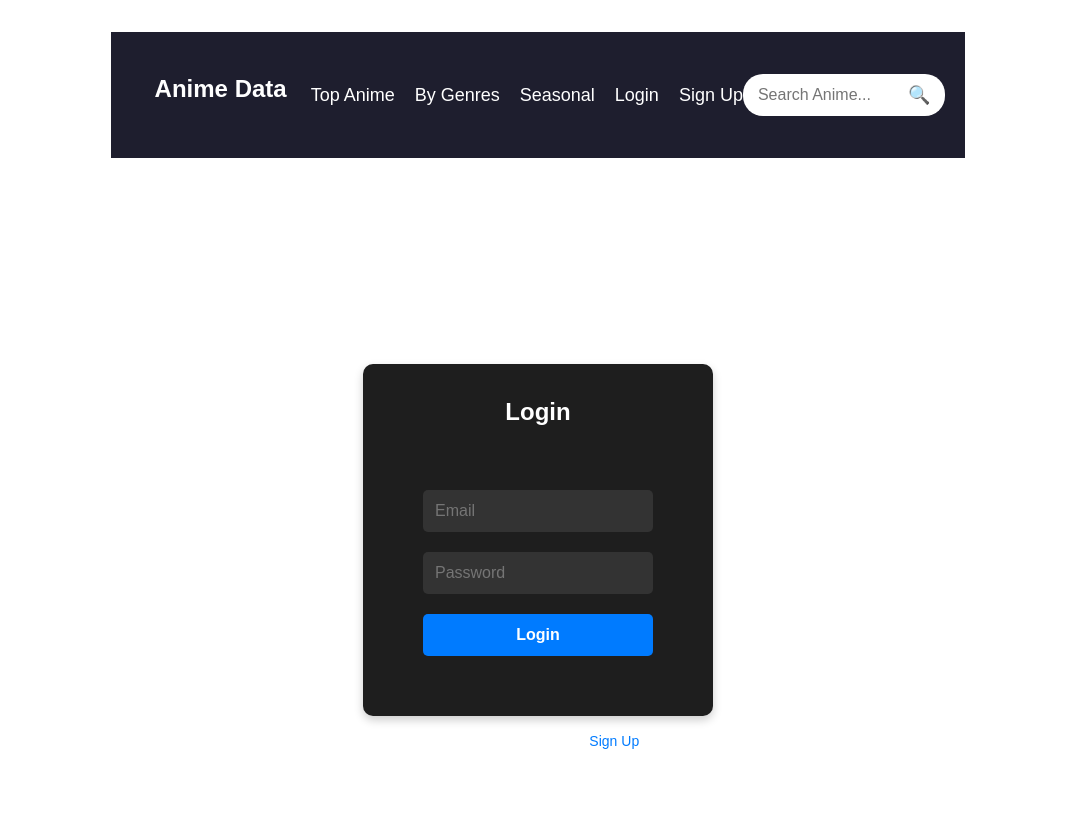
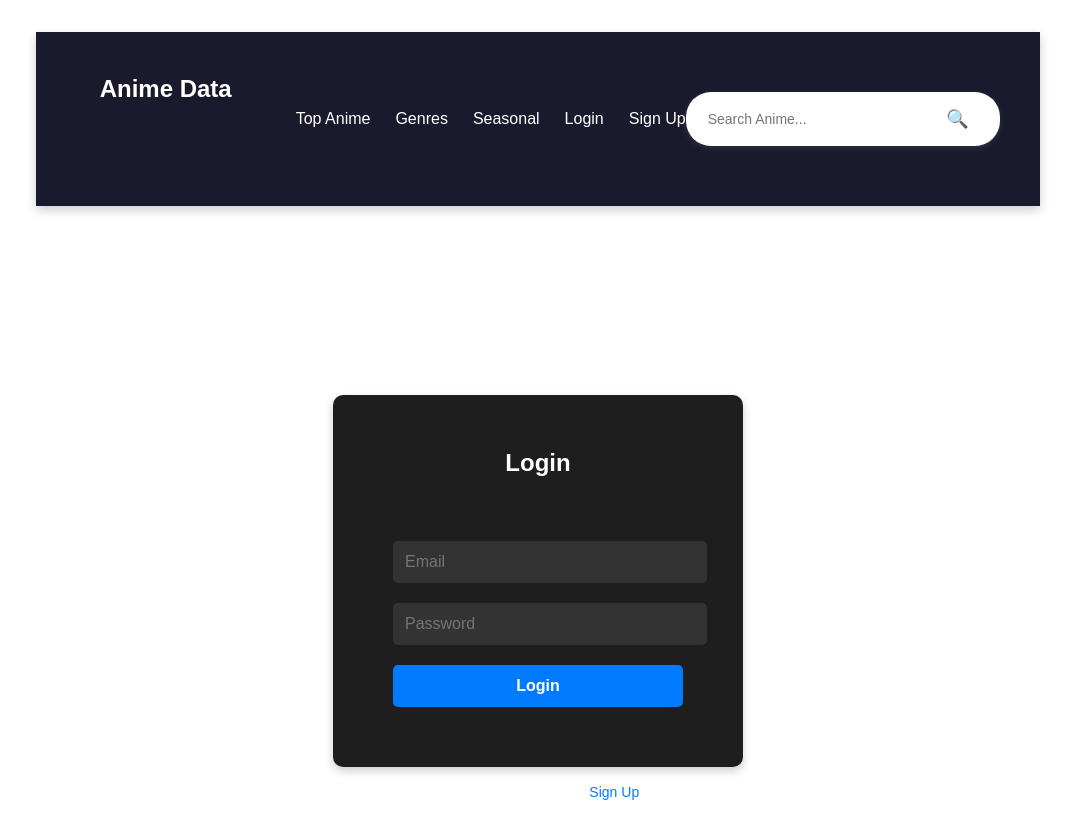
Before and after one commit to Dionathann/Anime-Website, a React (Vite) app: page /login in a window 1280 px wide. Shown: the top 838 px of the page, without its empty margins (102-1177 px from the left). Built offline with nearby package versions, Linux system fonts and the light colour scheme.

Commit message:
Limiting User Logging
Limit User Logging using token expiring and checking every certain time to auto log out

```diff
--- a/src/components/Header/Header.css
+++ b/src/components/Header/Header.css
@@ -1,62 +1,85 @@
-/* Reset default styles */
-* {
-  margin: 0;
-  padding: 0;
-  box-sizing: border-box;
+/* Header Styles */
+.navbar {
+  display: flex;
+  align-items: center;
+  justify-content: space-between;
+  padding: 15px 40px;
+  background-color: #1a1a2e;
+  color: white;
+  box-shadow: 0 4px 10px rgba(0, 0, 0, 0.2);
 }
 
-.navbar {
-  display: flex;
-  justify-content: space-between;
-  align-items: center;
-  padding: 15px 20px;
-  background-color: #1e1e2e;
+/* Logo Styling */
+.logo a {
+  font-size: 24px;
+  font-weight: bold;
   color: white;
-  font-family: Arial, sans-serif;
+  text-decoration: none;
+  transition: color 0.3s;
 }
 
-.logo a {
-  color: white;
-  text-decoration: none;
-  font-size: 24px;
-  font-weight: bold;
+.logo a:hover {
+  color: #ffcc00;
 }
 
+/* Navigation Links */
 .nav-links {
+  display: flex;
+  gap: 25px;
   list-style: none;
-  display: flex;
-  gap: 20px;
-}
-
-.nav-links li {
-  display: inline;
 }
 
 .nav-links a {
   color: white;
   text-decoration: none;
-  font-size: 18px;
-  transition: color 0.3s;
+  font-size: 16px;
+  transition: color 0.3s ease-in-out;
 }
 
 .nav-links a:hover {
   color: #ffcc00;
 }
 
+/* User Info */
+.user {
+  font-weight: bold;
+  color: #ffcc00;
+}
+
+/* Logout Button */
+.logout-btn {
+  background: #ff4b5c;
+  color: white;
+  border: none;
+  padding: 6px 12px;
+  border-radius: 5px;
+  cursor: pointer;
+  transition: background 0.3s ease;
+}
+
+.logout-btn:hover {
+  background: #ff1e3c;
+}
+
+/* Search Bar */
 .search-bar {
   display: flex;
   align-items: center;
-  background-color: white;
+  background: white;
+  border-radius: 25px;
   padding: 5px 10px;
-  border-radius: 20px;
+  box-shadow: 0 2px 6px rgba(255, 255, 255, 0.1);
 }
 
 .search-bar input {
   border: none;
   outline: none;
-  padding: 5px;
-  font-size: 16px;
-  width: 150px;
+  padding: 8px 12px;
+  font-size: 14px;
+  border-radius: 20px;
+  width: 200px;
+  background: transparent;
+  color: black;
 }
 
 .search-bar button {
@@ -64,5 +87,10 @@
   border: none;
   cursor: pointer;
   font-size: 18px;
-  padding: 5px;
+  margin-left: 5px;
+  color: #ffcc00;
 }
+
+.search-bar button:hover {
+  color: #ff9900;
+}
--- a/src/components/Header/Header.jsx
+++ b/src/components/Header/Header.jsx
@@ -1,15 +1,44 @@
-import { useState } from "react";
+import { useState, useEffect } from "react";
 import { Link, useNavigate } from "react-router-dom";
 import "./Header.css";
 
 function Header() {
+  const [isAuthenticated, setIsAuthenticated] = useState(false);
   const [search, setSearch] = useState("");
+  const [user, setUser] = useState(localStorage.getItem("user") || null);
   const navigate = useNavigate();
-  const user = localStorage.getItem("user");
+
+  useEffect(() => {
+    const expirationCheck = () => {
+      const now = Date.now();
+      const expire = localStorage.getItem("expiresAt");
+
+      if (!expire || now > Number(expire)) {
+        console.log("Token Expired");
+
+        localStorage.removeItem("token");
+        localStorage.removeItem("user");
+        localStorage.removeItem("expiresAt");
+        setIsAuthenticated(false);
+        setUser(null);
+      } else {
+        setIsAuthenticated(true);
+      }
+    };
+
+    expirationCheck();
+    const interval = setInterval(expirationCheck, 10000);
+
+    return () => clearInterval(interval);
+  }, [navigate, user]);
 
   const handleLogout = () => {
     localStorage.removeItem("token");
     localStorage.removeItem("user");
+    localStorage.removeItem("expiresAt");
+
+    setIsAuthenticated(false);
+    setUser(null);
     navigate("/login");
   };
 
@@ -30,12 +59,12 @@
 
       <ul className="nav-links">
         <li><Link to="/top-anime">Top Anime</Link></li>
-        <li><Link to="/genres">By Genres</Link></li>
+        <li><Link to="/genres">Genres</Link></li>
         <li><Link to={`/seasonal/${year}/${season}`}>Seasonal</Link></li>
-        {user ? (
+        {isAuthenticated ? (
           <>
-              <li>Welcome, {user}!</li>
-              <li><button onClick={handleLogout}>Logout</button></li>
+            <li className="user">Welcome, {localStorage.getItem("user")}!</li>
+            <li><button className="logout-btn" onClick={handleLogout}>Logout</button></li>
           </>
         ) : (
           <>
@@ -58,7 +87,7 @@
   );
 }
 
-function GetSeason(){
+function GetSeason() {
   const currentYear = new Date().getFullYear();
   const currentMonth = new Date().getMonth();
 
--- a/src/components/Home/home.jsx
+++ b/src/components/Home/home.jsx
@@ -36,8 +36,6 @@
 }
 
 function AnimeDisplay({anime, navigate}){
-    console.log(anime.mal_id);
-
     return(
         <div >
             <div className="grid-container">
--- a/src/components/Login/Login.jsx
+++ b/src/components/Login/Login.jsx
@@ -6,8 +6,8 @@
 function Login() {
   const [email, setEmail] = useState("");
   const [password, setPassword] = useState("");
+  const [error, setError] = useState(null);
   const navigate = useNavigate();
-  const [error, setError] = useState(null);
 
   const handleLogin = async (e) => {
     e.preventDefault();
@@ -15,19 +15,27 @@
 
     try {
       const response = await axios.post("http://localhost:5000/auth/login", { email, password });
-      console.log(response.data);
+      const expiresAt = Date.now() + 60 * 60 * 1000;
+      const name = response.data.user.userName;
+      console.log(parseInt(expiresAt));
 
-      alert(`Welcome ${response.data.user.userName}!`);
+      localStorage.setItem("token", response.data.token);
+      localStorage.setItem("user", name);
+      localStorage.setItem("expiresAt", expiresAt);
+
+      alert(`Welcome ${name}!`);
+
       navigate("/");
     } catch (error) {
       console.error("❌ Signup failed:", error.response?.data || error.message);
+
       setError(error.response?.data?.error || "Something went wrong");
     }
   };
 
   return (
 
-<>
+    <>
       <Header />
       <div className="login-container">
         <div className="login-box">
```
Also changed, not shown: 1 other file (tests, documents, lock files or other folders). Lines whose indentation alone changed are shown as unchanged.
